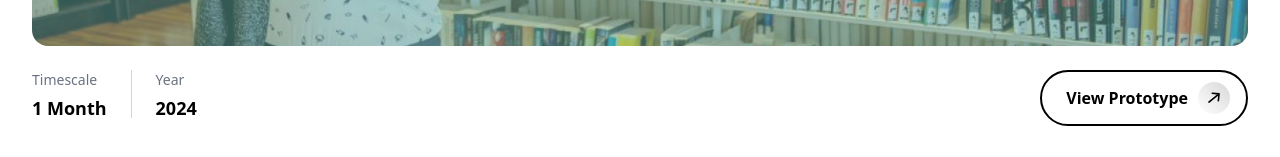
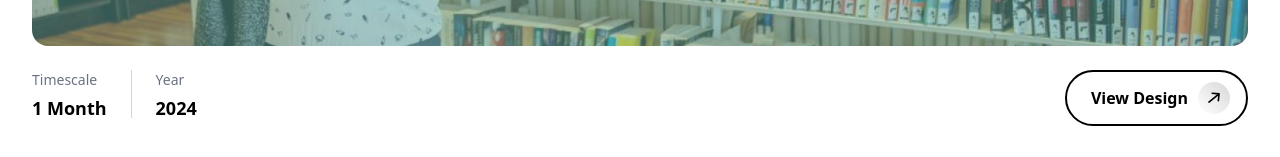
Before and after one commit to Y0ussy/Youssef-Auassar, a React (Vite) app: page /de-bib in a window 1280 px wide. Shown: the part 643-800 px from the top of the page. Built offline with nearby package versions, Linux system fonts and the light colour scheme; a web font is replaced by a local one.

Commit message:
link update

```diff
--- a/src/pages/DeBib.jsx
+++ b/src/pages/DeBib.jsx
@@ -126,6 +126,16 @@ function DeBib() {
 		carouselRef.current.scrollLeft = scrollLeft - walk;
 	};
 
+	const scrollToCarousel = () => {
+		const carouselElement = document.getElementById("design-carousel");
+		if (carouselElement) {
+			carouselElement.scrollIntoView({
+				behavior: "smooth",
+				block: "start"
+			});
+		}
+	};
+
 	return (
 		<div className="min-h-screen bg-white">
 			<Navigation />
@@ -175,17 +185,15 @@ function DeBib() {
 							</div>
 						</div>
 						<div className="ml-8">
-							<a
-								href="#"
-								target="_blank"
-								rel="noopener noreferrer"
+							<button
+								onClick={scrollToCarousel}
 								className="inline-flex items-center gap-2.5 bg-white border-2 border-black text-black pl-6 pr-4 py-2.5 rounded-full text-base font-semibold hover:bg-[#eeeeee] transition-colors duration-300 group"
 							>
-								View Prototype
+								View Design
 								<div className="w-8 h-8 bg-gradient-to-bl from-[#d8d8d9] to-white rounded-full flex items-center justify-center">
 									<img src={arrowUpBtn} alt="" className="w-7 h-7" />
 								</div>
-							</a>
+							</button>
 						</div>
 					</div>
 				</div>
@@ -210,7 +218,7 @@ function DeBib() {
 			</section>
 
 			{/* Design Section */}
-			<section className="pt-8 sm:pt-12 pb-4 bg-white">
+			<section id="design-carousel" className="pt-8 sm:pt-12 pb-4 bg-white">
 				<div className="max-w-7xl mx-auto px-4 sm:px-6 lg:px-8">
 					<div
 						ref={carouselRef}
--- a/src/pages/FiestaCultura.jsx
+++ b/src/pages/FiestaCultura.jsx
@@ -97,6 +97,16 @@ function FiestaCultura() {
 		const x = e.pageX - carouselRef.current.offsetLeft;
 		const walk = (x - startX) * 2; // Scroll speed multiplier
 		carouselRef.current.scrollLeft = scrollLeft - walk;
+	};
+
+	const scrollToCarousel = () => {
+		const carouselElement = document.getElementById("design-carousel");
+		if (carouselElement) {
+			carouselElement.scrollIntoView({
+				behavior: "smooth",
+				block: "start"
+			});
+		}
 	};
 
 	useEffect(() => {
@@ -208,17 +218,15 @@ function FiestaCultura() {
 							</div>
 						</div>
 						<div className="ml-8">
-							<a
-								href="#"
-								target="_blank"
-								rel="noopener noreferrer"
+							<button
+								onClick={scrollToCarousel}
 								className="inline-flex items-center gap-2.5 bg-white border-2 border-black text-black pl-6 pr-4 py-2.5 rounded-full text-base font-semibold hover:bg-[#eeeeee] transition-colors duration-300 group"
 							>
-								View Prototype
+								View Design
 								<div className="w-8 h-8 bg-gradient-to-bl from-[#d8d8d9] to-white rounded-full flex items-center justify-center">
 									<img src={arrowUpBtn} alt="" className="w-7 h-7" />
 								</div>
-							</a>
+							</button>
 						</div>
 					</div>
 				</div>
@@ -271,7 +279,7 @@ function FiestaCultura() {
 				</div>
 			</section>
 			{/* Design Section */}
-			<section className="pt-8 sm:pt-12 pb-4">
+			<section id="design-carousel" className="pt-8 sm:pt-12 pb-4">
 				<div className="max-w-7xl mx-auto px-4 sm:px-6 lg:px-8">
 					<div
 						ref={carouselRef}
```
